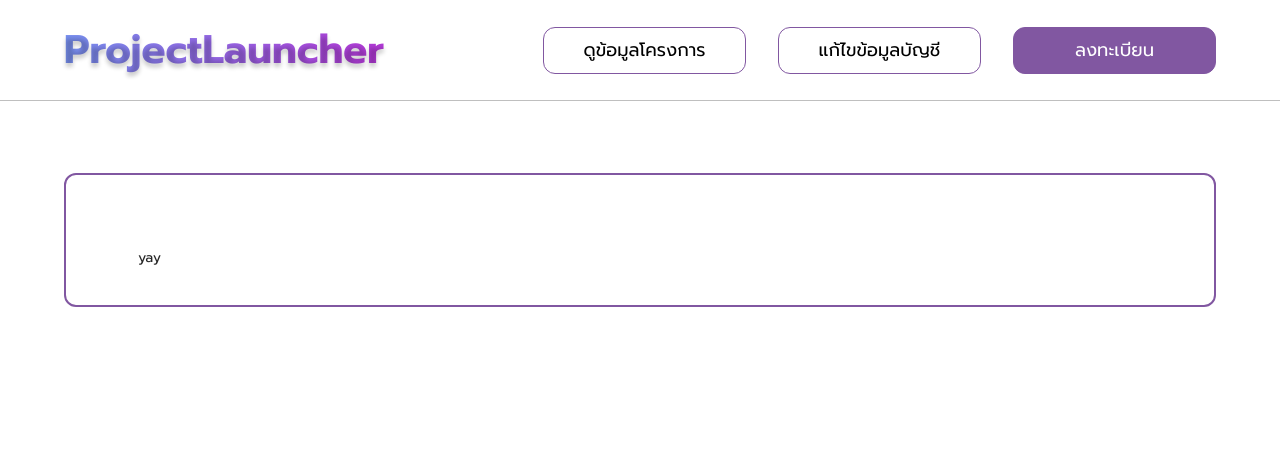
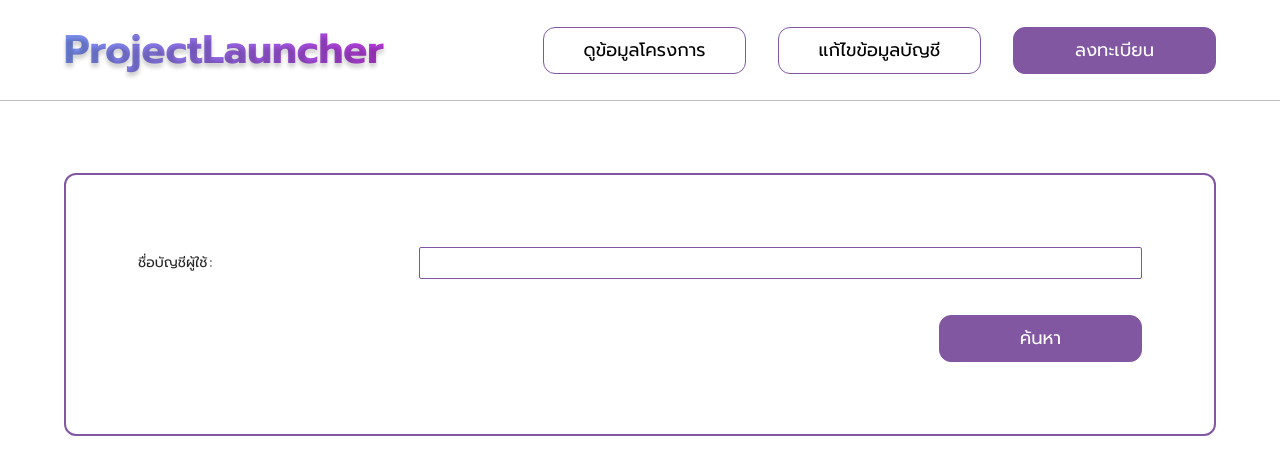
Before and after one commit to 14mss/database_project, a React (Create React App) app in the folder frontend/: page /view-project in a window 1280 px wide. Shown: the top 474 px of the page. Built offline with nearby package versions, Linux system fonts and the light colour scheme.

Commit message:
update view project

```diff
--- a/frontend/src/pages/view-project.js
+++ b/frontend/src/pages/view-project.js
@@ -13,7 +13,80 @@ import { useEffect, useState } from "react";
 import axios from "axios";
 
 const ViewProject = () => {
-  return <div className="form-container">yay</div>;
+  const [data, setData] = useState(null);
+  const [username, setUsername] = useState(null);
+  const category = [
+    "art",
+    "food",
+    "music",
+    "technology",
+    "fashion",
+    "health",
+    "research",
+    "social",
+  ];
+
+  const handleSubmitUsername = async (value) => {
+    setUsername(value.username);
+    try {
+      const { project } = await axios.get(
+        `${process.env.REACT_APP_HOST}/owner2/project/${value.username}`
+      );
+      setData(project);
+    } catch (e) {
+      console.log(e);
+    }
+  };
+
+  if (!data) {
+    return (
+      <div className="form-container">
+        <Form
+          // form={form}
+          labelCol={{ span: 6 }}
+          onFinish={(value) => {
+            handleSubmitUsername(value);
+          }}
+        >
+          <Form.Item name="username" label="ชื่อบัญชีผู้ใช้">
+            <Input />
+          </Form.Item>
+
+          <Form.Item className="btn-container">
+            <button className="btn fill-btn" htmlType="submit" block>
+              ค้นหา
+            </button>
+          </Form.Item>
+        </Form>
+      </div>
+    );
+  } else {
+    return (
+      <div className="form-container">
+        <h1>โครงการของ {username}</h1>
+        {data.map((d, i) => (
+          <div className="section">
+            <div className="row">ชื่อโครงการ: {d[i].project_title}</div>
+            <div className="row">วัตถุประสงค์: {d[i].objective}</div>
+            <div className="row">
+              หมวดหมู่โครงการ: {category[d[i].category_id]}
+            </div>
+            <div className="row">คำอธิบายโครงการ: {d[i].description}</div>
+            <div className="row">ประเภทการระดมทุน: {d[i].commercial}</div>
+            <div className="row">วันเริ่มต้นการระดมทุน: {d[i].start_date}</div>
+            <div className="row">วันสิ้นสุดการระดมทุน: {d[i].due_date}</div>
+            <div className="row">
+              เงินระดมทุนรวมในปัจจุบัน: {d[i].funding_goal}
+            </div>
+            <div className="row">เป้าหมายการระดมทุน: {d[i].funding_goal}</div>
+            <div className="row">สถานะโครงการ: {d[i].status}</div>
+            <div className="row">รูปภาพโครงการ: {d[i].image_url}</div>
+            <div className="row">เป้าหมายการระดมทุน: {d[i].video_url}</div>
+          </div>
+        ))}
+      </div>
+    );
+  }
 };
 
 export default ViewProject;
```
